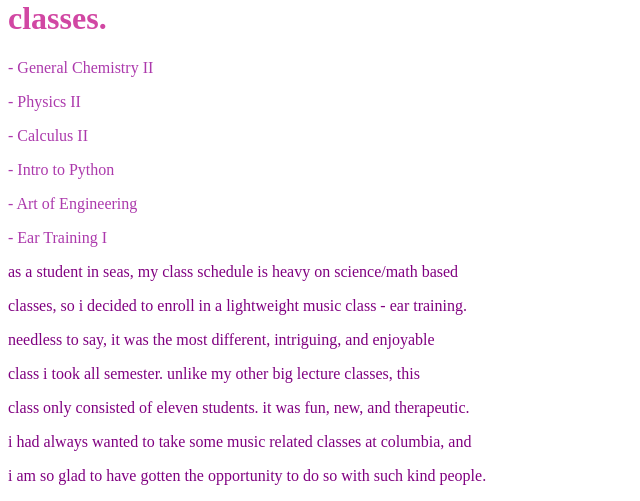
After one commit to yenashin/Flask-Project, a Flask app: page /classes in a window 1280 px wide. The commit adds this page. Shown: the part 341-842 px from the top of the page, without its empty margins (0-640 px from the left). Run offline with Flask 2, Linux system fonts and the light colour scheme.

Commit message:
added classes and surprise page

```diff
--- a/app.py
+++ b/app.py
@@ -20,10 +20,9 @@ def home():
 def aboutme():
     return render_template("aboutme.html")
 
-@app.route("/columbia")
-def columbia():
-    return "Columbia!"
-
+@app.route("/classes")
+def classes():
+    return render_template("classes.html")
 
 #start the server
 if __name__ == "__main__":
--- /dev/null
+++ b/templates/classes.html
@@ -0,0 +1,45 @@
+<!DOCTYPE html>
+<html>
+    <head>
+        <!--specifies title of the page !-->
+        <title>Home</title>
+        <style>
+        h1 {
+            color: #d147a3;
+        }
+        p {
+            color: #ac39ac
+        }
+        .purple {
+            color: purple;
+        }
+        </style>
+    <head>
+    <body>
+        <p>
+            <img src="https://user-images.githubusercontent.com/65421091/82103558-7a301180-96e1-11ea-9f48-2ee2b7f78de9.jpg" width="400" />
+        </p>
+        <h1>classes.</h1>
+        <p>- General Chemistry II</p>
+        <p>- Physics II</p>
+        <p>- Calculus II</p>
+        <p>- Intro to Python</p>
+        <p>- Art of Engineering</p>
+        <p>- Ear Training I</p>
+
+        <p class="purple">
+            as a student in seas, my class schedule is heavy on science/math based</p>
+        <p class="purple">
+            classes, so i decided to enroll in a lightweight music class - ear training.</p>
+        <p class="purple">
+            needless to say, it was the most different, intriguing, and enjoyable</p>
+        <p class="purple">
+            class i took all semester. unlike my other big lecture classes, this</p>
+        <p class="purple">
+            class only consisted of eleven students. it was fun, new, and therapeutic.</p>
+        <p class="purple">
+            i had always wanted to take some music related classes at columbia, and</p>
+        <p class="purple">
+            i am so glad to have gotten the opportunity to do so with such kind people.</p>
+    </body>
+</html>
```
Also changed, not shown: templates/index.html (+4 -3 lines).
